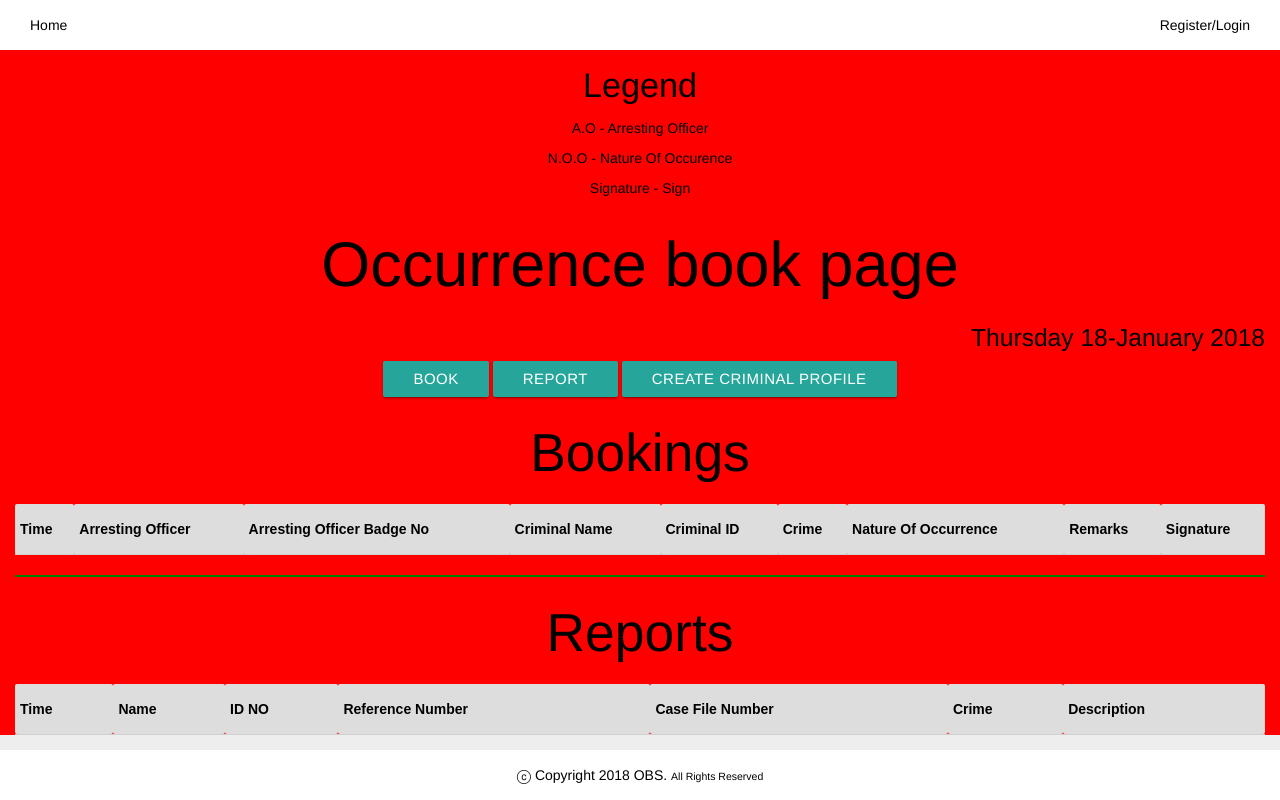
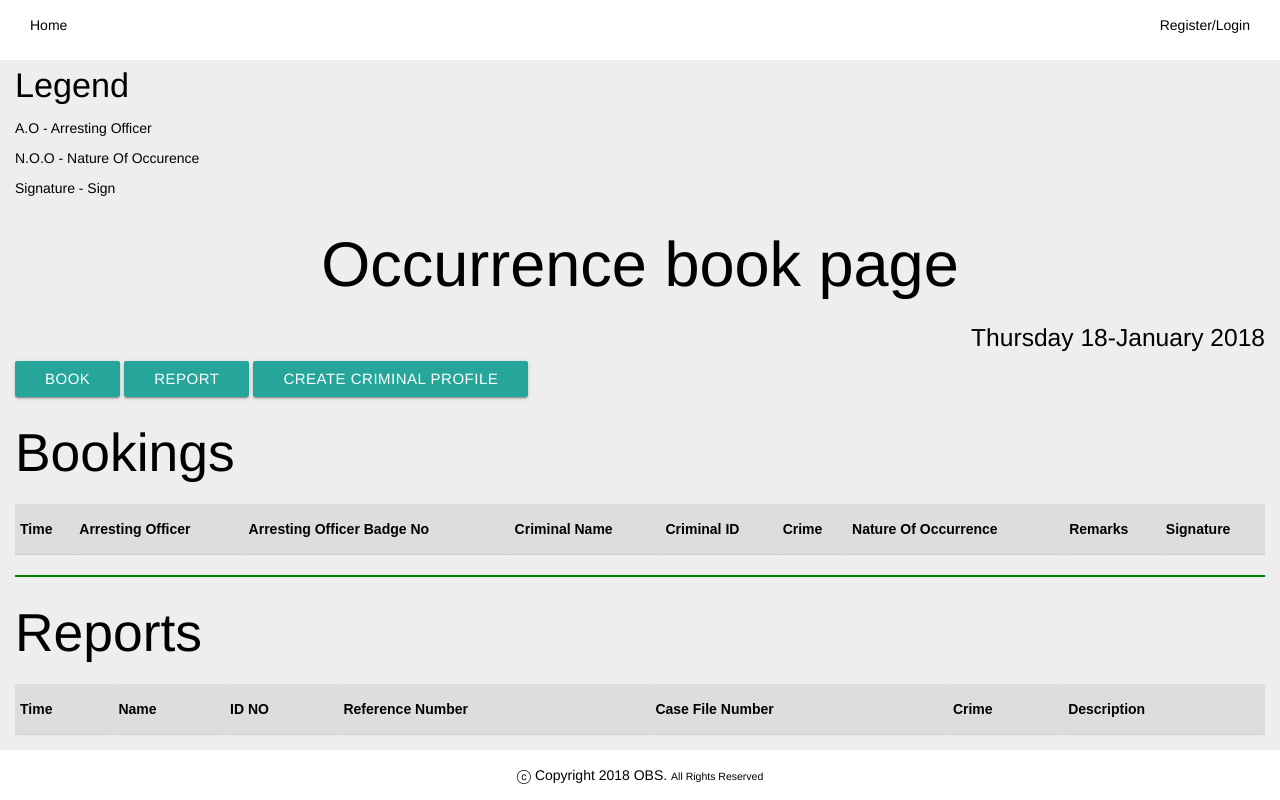
Before and after one commit to mwerumuchai/OB-tracking-system, a Django app: page /occurrence_book/ in a window 1280 px wide. Run offline with Django 3.2, Linux system fonts and the light colour scheme; data that the repository does not hold is empty; some libraries are stand-ins or nearby versions.

Commit message:
remove bugs

```diff
--- a/ob_system/templates/navbar.html
+++ b/ob_system/templates/navbar.html
@@ -5,7 +5,7 @@
           </button>
       <ul class="nav navbar-nav pull-left text-left">
         <li>
-          <a href="" style="color:black;">Home</a>
+          <a href="/" style="color:black;">Home</a>
         </li>
       </ul>
       <a class="navbar-brand" href="/">
--- a/ob_system/templates/occurrence-book/occurrence.html
+++ b/ob_system/templates/occurrence-book/occurrence.html
@@ -10,7 +10,7 @@
 <!--</div>-->
 
 
-<div class="container-fluid" id="ob">
+<div class="container-fluid">
   <h4>Legend</h4>
   <p>A.O - Arresting Officer</p>
   <p>N.O.O - Nature Of Occurence</p>
```
